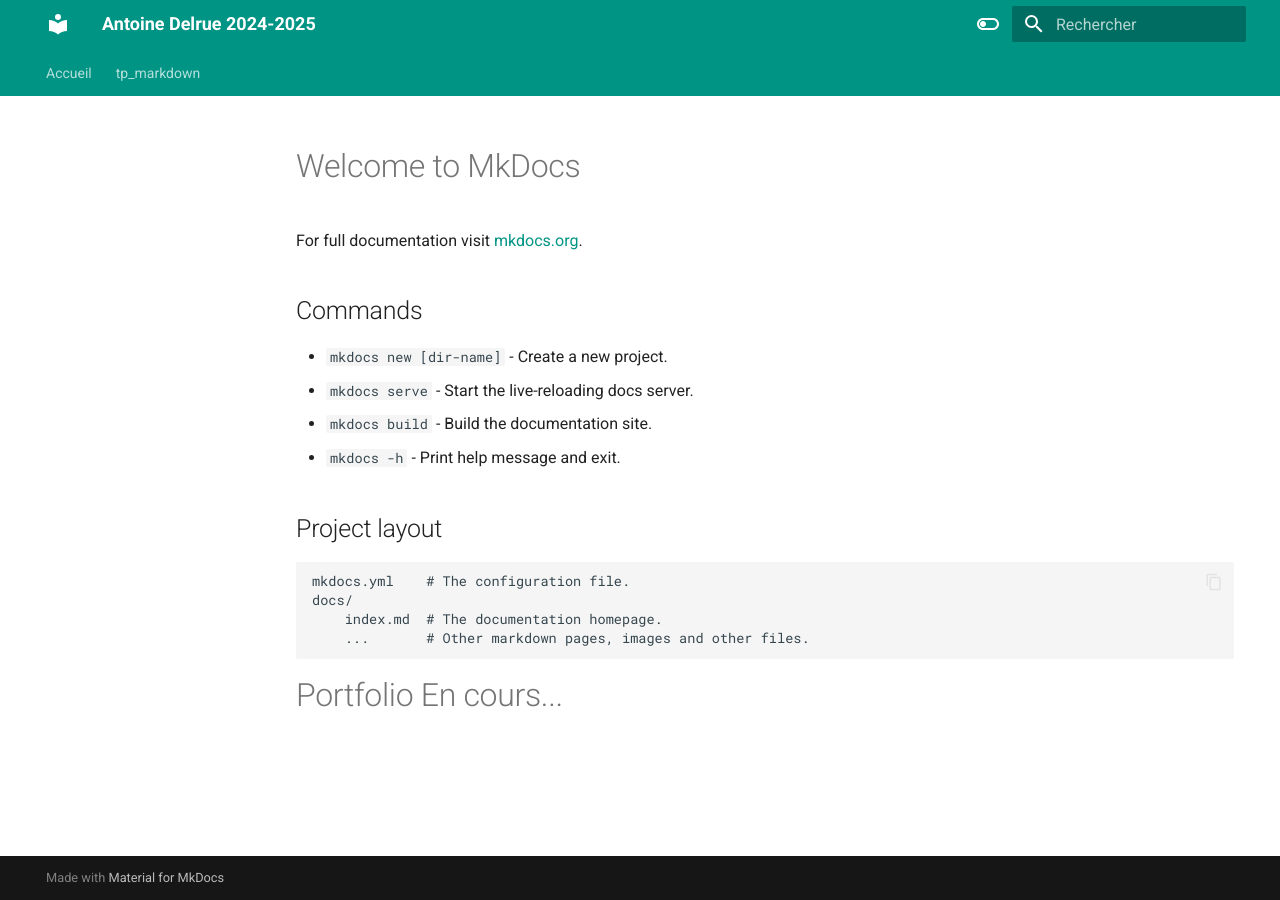
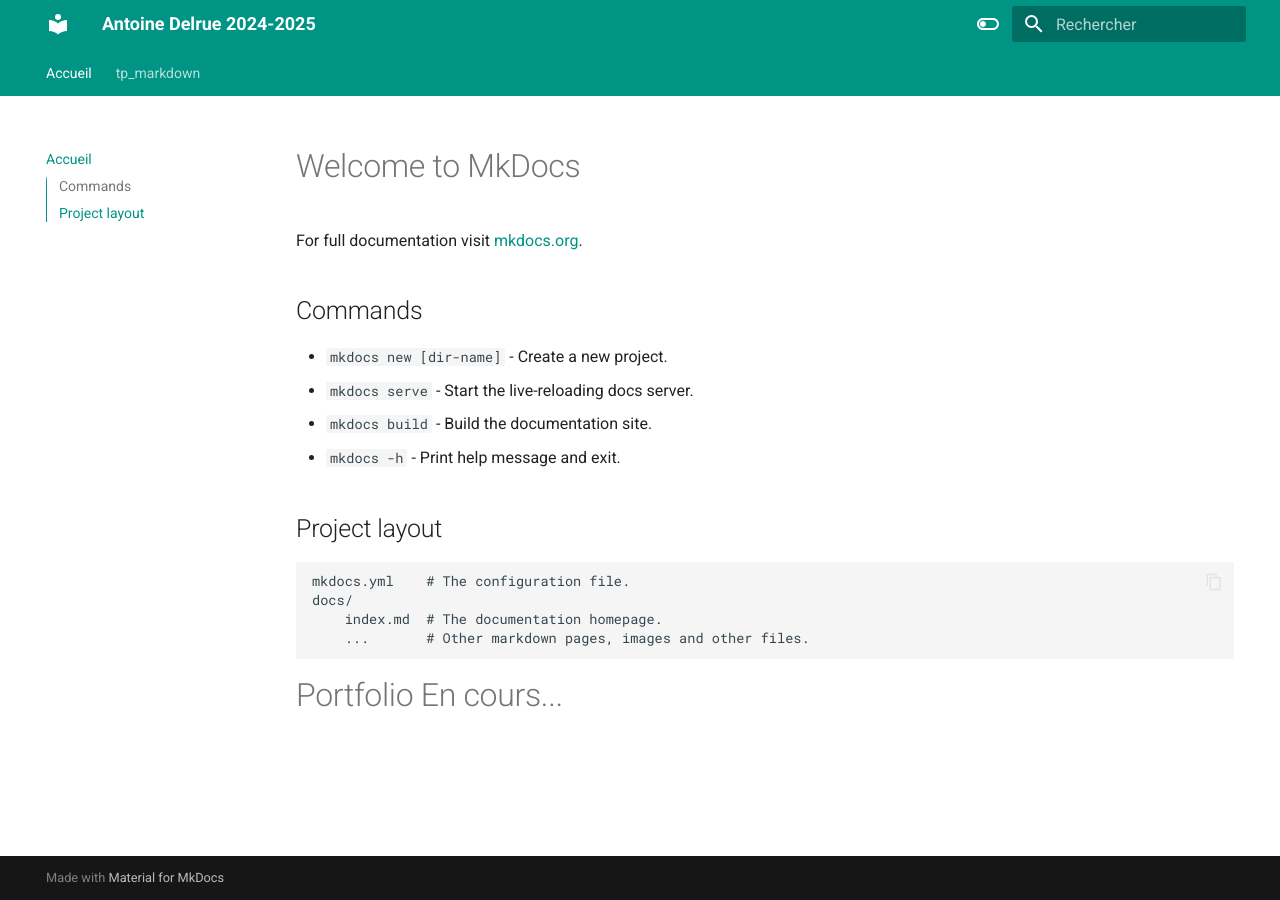
Before and after one commit to TheArtoriass/TheArtoriass.github.io, an MkDocs documentation site: the page built from docs/index.md, in a window 1280 px wide. Built offline with MkDocs 1.6.1 and Material for MkDocs 9.7.7, drawn with Linux system fonts in a browser that asks for light colours; part of the change alters nothing that is shown.

Commit message:
Update mkdocs.yml

```diff
--- a/mkdocs.yml
+++ b/mkdocs.yml
@@ -28,5 +28,5 @@ theme:
       accent: white
 
 nav:
-  - Accueil: index_par_defaut.md
+  - Accueil: index.md
   - tp_markdown: tp_markdown.md
```
